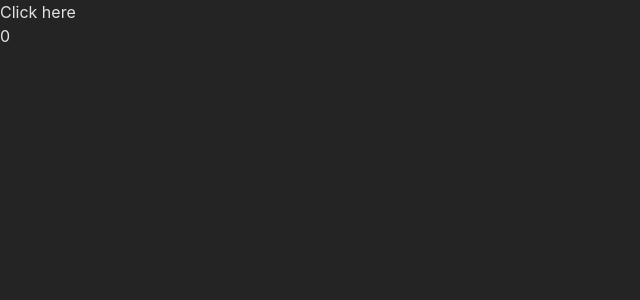
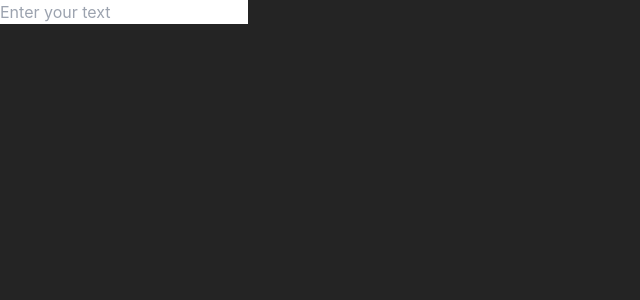
Before and after one commit to sairoon/react-hooks, a React (Vite) app: page / in a window 1280 px wide. Shown: the top 300 px of the page, without its empty margins (0-640 px from the left). Built offline with nearby package versions, Linux system fonts and the light colour scheme.

Commit message:
useState for name

```diff
--- a/src/App.jsx
+++ b/src/App.jsx
@@ -2,18 +2,19 @@ import { useState } from "react";
 import "./App.css";
 
 function App() {
-  const [count, setCount] = useState(0)
 
-  const increment = () => {
-    setCount((count) => count + 1);
-  }
-
-
+ const [name, setName] = useState('')
+ const handleChange = (e) => {
+   setName(e.target.value)
+  // console.log(name);
+ }
 
   return (
     <>
-      <button onClick={increment}>Click here</button>
-      <h1>{count}</h1>
+      <div className="container mx-auto mt-10">
+        <input onChange={handleChange} type="text" placeholder="Enter your text" />
+        <h1>{name}</h1>
+      </div>
     </>
   );
 }
```
